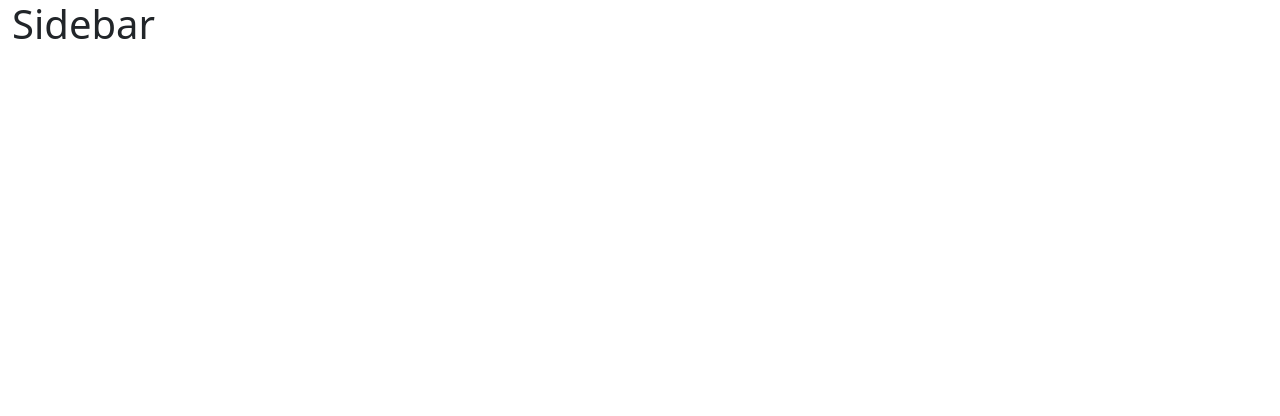
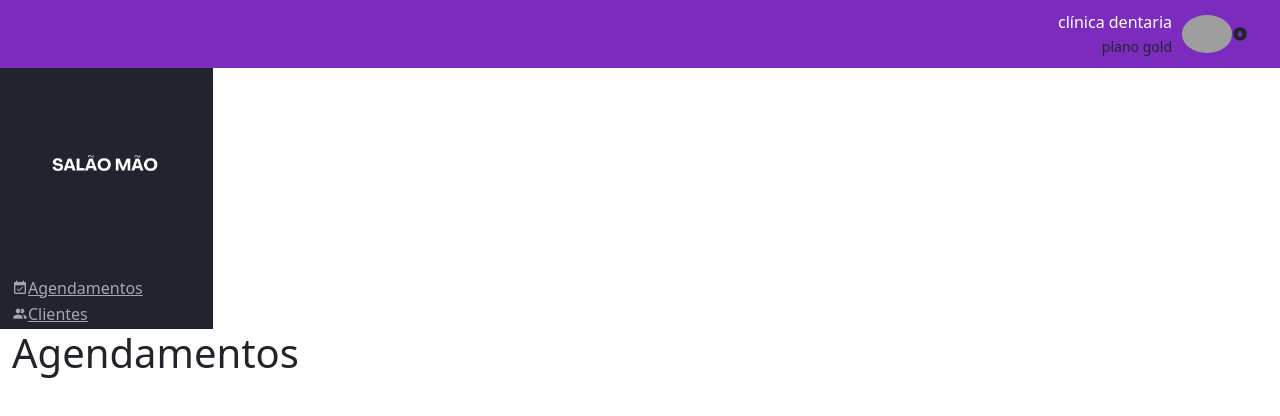
Before and after one commit to ivan9rx/frontend-clinica, a React app: page / in a window 1280 px wide. Built offline with nearby package versions, Linux system fonts and the light colour scheme; grey boxes are pictures that could not be loaded.

Commit message:
atualizando projeto

```diff
--- a/package.json
+++ b/package.json
@@ -3,13 +3,15 @@
   "version": "0.1.0",
   "private": true,
   "dependencies": {
+    "@mdi/font": "^7.4.47",
     "@testing-library/jest-dom": "^5.17.0",
     "@testing-library/react": "^13.4.0",
     "@testing-library/user-event": "^13.5.0",
+    "bootstrap": "^5.3.3",
     "react": "^18.2.0",
     "react-dom": "^18.2.0",
     "react-redux": "^9.1.0",
-    "react-router-dom": "^6.22.1",
+    "react-router-dom": "^5.2.0",
     "react-scripts": "5.0.1",
     "redux": "^5.0.1",
     "redux-saga": "^1.3.0",
--- a/public/index.html
+++ b/public/index.html
@@ -11,7 +11,7 @@
     />
     <link rel="apple-touch-icon" href="%PUBLIC_URL%/logo192.png" />
     <link href="https://cdn.jsdelivr.net/npm/bootstrap@5.3.3/dist/css/bootstrap.min.css" rel="stylesheet" integrity="sha384-QWTKZyjpPEjISv5WaRU9OFeRpok6YctnYmDr5pNlyT2bRjXh0JMhjY6hW+ALEwIH" crossorigin="anonymous">
-    <link rel="stylesheet" href="http://cdn.jsdelivr.net/npm/@mdi/font@5.9.55/css/materialdesignicons.min.css">
+    <link rel="stylesheet" href="https://cdn.jsdelivr.net/npm/@mdi/font@7.4.47/css/materialdesignicons.min.css">
     <!--
       manifest.json provides metadata used when your web app is installed on a
       user's mobile device or desktop. See https://developers.google.com/web/fundamentals/web-app-manifest/
--- a/src/components/header/index.js
+++ b/src/components/header/index.js
@@ -1,5 +1,16 @@
 const Header = () => {
-    return <h1>Header</h1>;
+    return (
+        <header className="container-fluid d-flex justify-content-end">
+            <div className="d-flex align-items-center">
+                <div className="text-right mr-3">
+                    <span className="d-block m-0 p-0 text-white">clínica dentaria</span>
+                    <small className="m-o p-0">plano gold</small>
+                </div>
+                <img src="https://img.freepik.com/fotos-gratis/dentista-e-paciente-no-consultorio-odontologico-mulher-tendo-dentes-examinados-por-dentistas_170532-2309.jpg?size=626&ext=jpg"/>
+                <span className="mdi mdi-arrow-down-bold-circle"></span>
+            </div>
+        </header>
+    )
 };
 
 export default Header;
--- a/src/components/sidebar/index.js
+++ b/src/components/sidebar/index.js
@@ -1,5 +1,29 @@
-const SideBar = () => {
-    return <h1>Sidebar</h1>;
+import { Link, withRouter } from 'react-router-dom'
+
+import logo from '../../assets/logo.png'
+
+import '../../styles.css'
+
+const Sidebar = ({ location}) => {
+    return (
+        <sidebar className='col-2 h-100' id="side">
+            <img src={logo} className='img-fluid px-3 py-4' />
+            <ul className='p-0 m-0'>
+                <li>
+                    <Link  to='/' className={location.pathName === '/' ? 'active' : ''}>
+                        <span className='mdi mdi-calendar-check'></span>
+                        <text>Agendamentos</text>
+                    </Link>
+                </li>
+                <li>
+                    <Link to='clientes' className={location.pathName === '/clientes' ? 'active' : ''}>
+                        <span className='mdi mdi-account-multiple'></span>
+                        <text>Clientes</text>
+                    </Link>
+                </li>
+            </ul>
+        </sidebar>
+    )
 };
 
-export default SideBar;
+export default withRouter(Sidebar);
--- /dev/null
+++ b/src/pages/agendamentos/index.js
@@ -0,0 +1,5 @@
+const Agendamentos = () => {
+    return <h1>Agendamentos</h1>;
+};
+
+export default Agendamentos;
--- /dev/null
+++ b/src/pages/clientes/index.js
@@ -0,0 +1,5 @@
+const Clientes = () => {
+    return <h1>Clientes</h1>;
+};
+
+export default Clientes;
--- a/src/routes.js
+++ b/src/routes.js
@@ -1,8 +1,12 @@
-import { BrowserRouter as Router, Route } from 'react-router-dom';
+import { BrowserRouter as Router, Switch, Route } from 'react-router-dom';
 
 
 import Header from "./components/header";
-import SideBar from "./components/sidebar";
+import Sidebar from "./components/sidebar";
+import Agendamentos from './pages/agendamentos';
+import Clientes from './pages/clientes';
+
+
 
 import './styles.css';
 
@@ -11,12 +15,15 @@ import './styles.css';
 const Routes = () => {
     return (
         <>
-
-            <div className="container-fluid h-1oo">
+            <Header/>
+            <div className="container-fluid h-1oo" >
                 <div className="row h-100">
                     <Router>
-                        <SideBar/>
-
+                        <Sidebar />
+                        <Switch>
+                            <Route path="/" exact component={Agendamentos} />
+                            <Route path="/clientes" exact component={Clientes} />
+                        </Switch>
                     </Router>
                 </div>
             </div>
--- a/src/styles.css
+++ b/src/styles.css
@@ -1,5 +1,59 @@
+:root {
+    --primary: #7b2cbf;
+    --dark: #21232f;
+    --danger: #d62828;
+    --sucess: #06d6a0;
+    --white: #f5f6f7;
+}
+
+
 #root {
     height: 100%;
     width: 100%;
     position: fixed;
 }
+
+
+
+
+header {
+    background-color: var(--primary);
+}
+
+header > div {
+    cursor: pointer;
+    transition: 0.5s;
+    padding: 10px 20px;
+    text-align: right;
+
+}
+
+header > div:hover {
+    background-color: rgba(0, 0, 0.2);
+}
+
+header img {
+    width: 50px;
+    border-radius: 100%;
+    margin-left: 10px;
+}
+
+#side {
+    background-color: var(--dark)
+}
+
+#side ul li {
+    list-style: none;
+    width: 100%
+}
+
+#side ul li a {
+    width: 100%;
+    color: #fff;
+    opacity: 0.6;
+    display: flex;
+    pad: 5px 0;
+    margin: 2.5px 0;
+    transition: 0.5s;
+    border-radius: 5px;
+}
```
Also changed, not shown: src/assets/logo.png (added), 1 other file.
